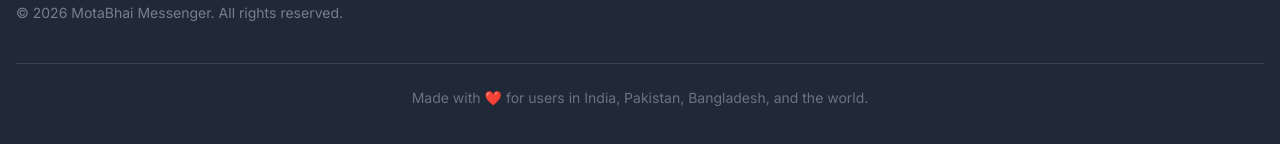
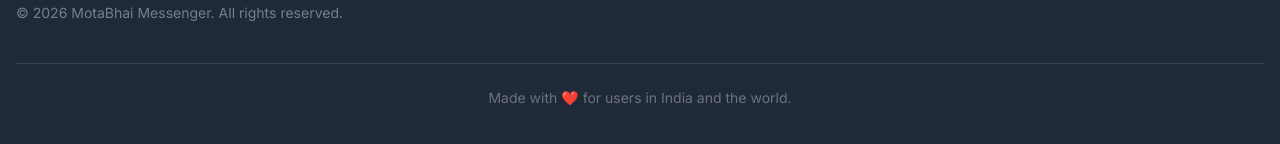
Before and after one commit to midnewswire/MotaMessanger, a plain HTML site: page index.html in a window 1280 px wide. Shown: the part 3281-3425 px from the top of the page. Drawn offline with nearby package versions, Linux system fonts and the light colour scheme.

Commit message:
Update footer message for user regions

```diff
--- a/index.html
+++ b/index.html
@@ -374,7 +374,7 @@
       </div>
 
       <div class="border-t border-gray-700 mt-10 pt-6 text-center text-sm text-gray-500">
-        Made with ❤️ for users in India, Pakistan, Bangladesh, and the world.
+        Made with ❤️ for users in India and the world.
       </div>
     </div>
   </footer>
```
